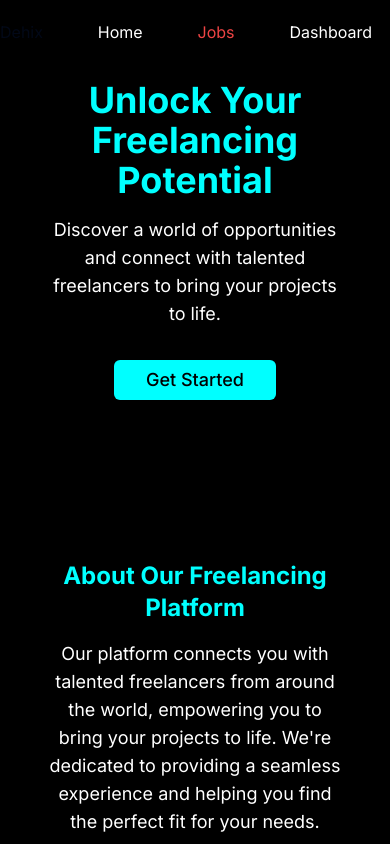
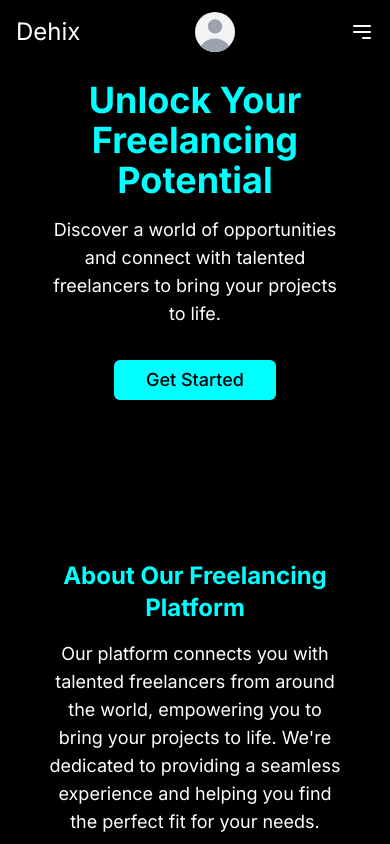
Before and after one commit to Aayushchauhan05/WorkNest, a Next.js app in the folder clientside/: page / in a window 390 px wide. Shown: the top 844 px of the page. Built offline with nearby package versions, Linux system fonts and the light colour scheme.

Commit message:
Responsive Navbar

```diff
--- a/clientside/src/Pagecomponents/Navbar.js
+++ b/clientside/src/Pagecomponents/Navbar.js
@@ -1,33 +1,70 @@
+'use client'
+import Link from "next/link";
+import { useState } from "react";
+import userIcon from '../../public/user.svg';
 
-import Link from "next/link"
+import { Button } from "@/components/ui/button";
 
-import { Button } from "@/components/ui/button"
 function Navbar() {
+  const [isLoggedIn, setIsLoggedIn] = useState(true); // Assuming initially user is logged in
+  const [isMenuOpen, setIsMenuOpen] = useState(false);
+
+  const handleLogout = () => {
+    setIsLoggedIn(false);
+  };
+
+  const toggleMenu = () => {
+    setIsMenuOpen(!isMenuOpen);
+  };
+
   return (
     <>
-     <header className="fixed flex items-center w-screen h-16 bg-black justify-evenly">
-        <h3 className="logo">Dehix</h3>
-        <div className="flex h-auto text-white min-w-96 navlink justify-evenly first:bg-red-500">
-        <Link href={"/"}>Home</Link>
-            <Link href={"/jobs"} className="text-red-500 ">Jobs</Link>
-            <Link href={"/freelancerDashboard"}>Dashboard</Link>
-            {/* <a href="">Jobs</a>
-            <a href="">Jobs</a> */}
+      <header className="fixed flex items-center w-screen h-16 px-[1rem] md:px-[5rem] bg-black justify-between">
+        <h3 className="logo text-white text-2xl ">Dehix</h3>
+        <div className="hidden md:flex h-auto text-white min-w-96 navlink justify-evenly first:bg-red-500">
+          <Link href={"/"}>Home</Link>
+          <Link href={"/jobs"} className="text-red-500 ">Jobs</Link>
+          <Link href={"/freelancerDashboard"}>Dashboard</Link>
         </div>
         <div className="flex Login_register justify-evenly w-36">
-        <Button asChild>
-      <Link href="/login" className="mx-4 ">Login</Link>
-    </Button>
-    <Button asChild>
-      <Link href="/logout">Register</Link>
-    </Button>
+          {isLoggedIn ? (
+            <>
+            <div className="relative w-10 h-10 overflow-hidden bg-gray-100 rounded-full dark:bg-gray-600" >
 
+              <svg className="absolute w-12 h-12 text-gray-400 -left-1" fill="currentColor" viewBox="0 0 20 20" xmlns="http://www.w3.org/2000/svg"><path fillRule="evenodd" d="M10 9a3 3 0 100-6 3 3 0 000 6zm-7 9a7 7 0 1114 0H3z" clipRule="evenodd"></path></svg>
 
-
+            </div>
+             <Button  onClick={handleLogout} className="ml-7 hidden md:block">
+             logout
+           </Button></>
+          ) : (
+            <>
+              <Button asChild className="mx-4 hidden md:block">
+                <Link href="/login" >Login</Link>
+              </Button>
+              <Button asChild className="mx-4 hidden md:block">
+                <Link href="/logout">Register</Link>
+              </Button>
+            </>
+          )}
         </div>
-     </header>
+        <button className="md:hidden text-white" onClick={toggleMenu}>
+          <svg className="w-6 h-6 text-white" fill="none" viewBox="0 0 24 24" stroke="currentColor">
+            <path strokeLinecap="round" strokeLinejoin="round" strokeWidth={2} d="M4 6h16M4 12h16m-7 6h7" />
+          </svg>
+        </button>
+        {isMenuOpen && (
+          <div className="md:hidden h-[30rem] text-2xl p-20 text-white w-screen navlink ml-[-1rem] first:bg-red-500 flex flex-col items-center justify-center mt-[34rem] absolute bg-black">
+            <Link href={"/"} className="py-2">Home</Link>
+            <Link href={"/jobs"} className="text-red-500 py-2">Jobs</Link>
+            <Link href={"/freelancerDashboard"} className="py-2">Dashboard</Link>
+            {!isLoggedIn?<><Link href="/login" className=" py-2">Login</Link>
+            <Link href="/logout" className="py-2">Register</Link></>:<> <h2 onClick={handleLogout} className="py-2">Logout</h2></>}
+          </div>
+        )}
+      </header>
     </>
-  )
+  );
 }
 
-export default Navbar
+export default Navbar;
```
